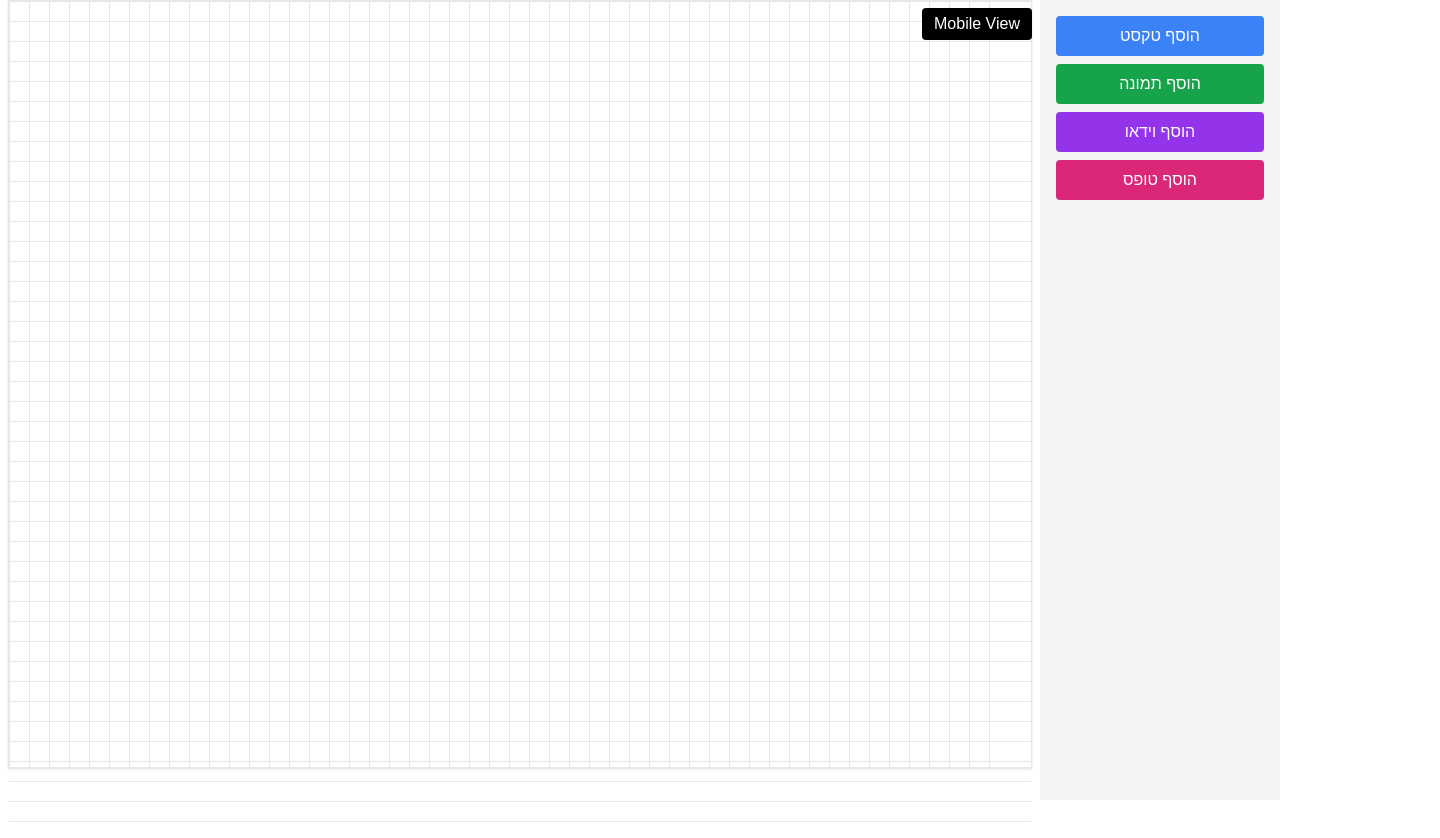
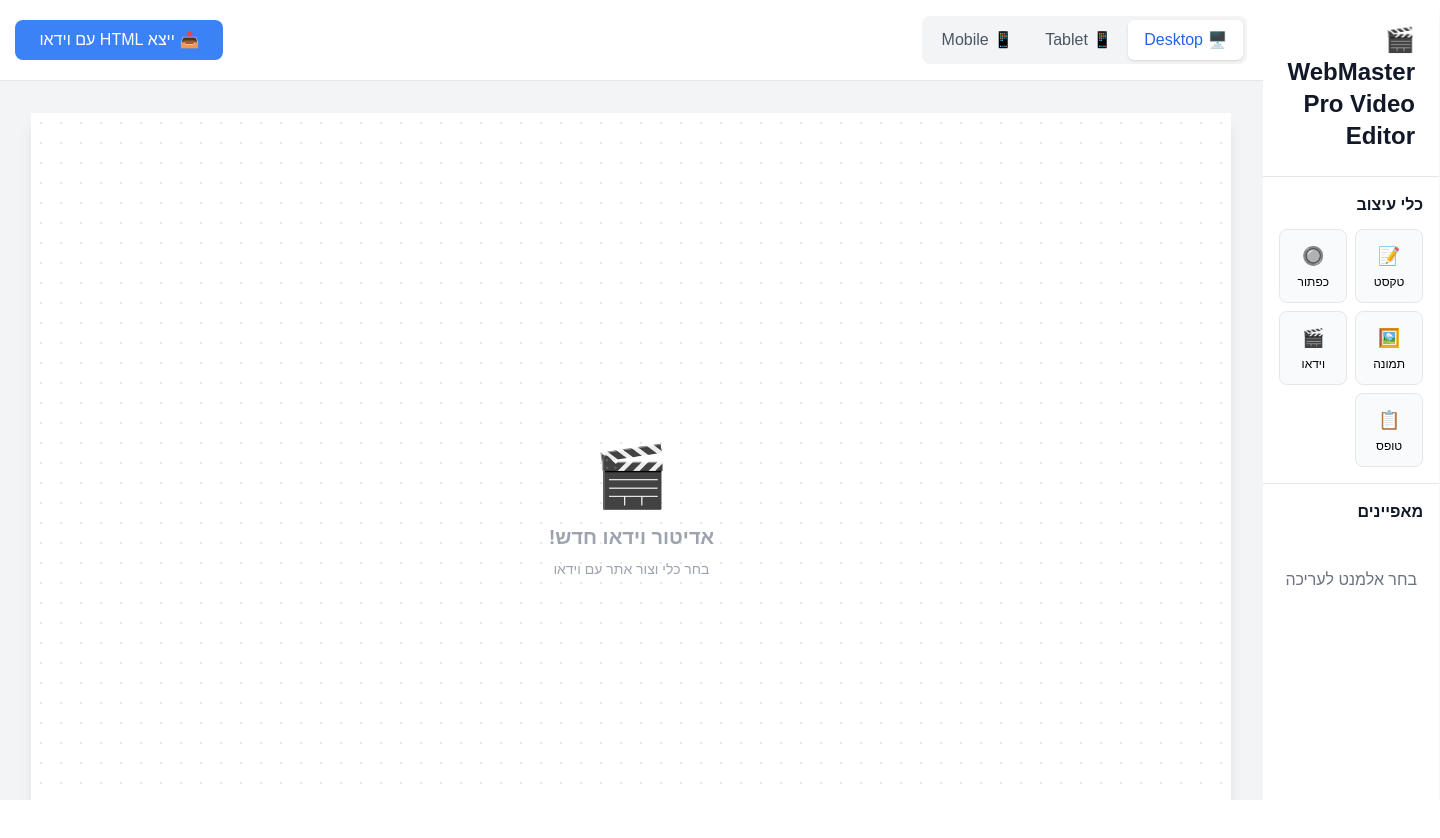
Before and after one commit to kfischi/webmaster-pro-frontend, a Next.js app: page /editor in a window 1280 px wide. Shown: the top 838 px of the page, 1440 px wide, since content can reach past the window. After the commit the page ends 800 px from the top, so only its background shows below. Built offline with nearby package versions, Linux system fonts and the light colour scheme.

Commit message:
Update page.js

```diff
--- a/app/editor/page.js
+++ b/app/editor/page.js
@@ -1,202 +1,398 @@
-import { useState, useEffect } from 'react'
-import { Rnd } from 'react-rnd'
-import { v4 as uuidv4 } from 'uuid'
+'use client';
+import React, { useState, useRef } from 'react';
 
-const GRID_SIZE = 20
+export default function VideoEditor() {
+  const [elements, setElements] = useState([]);
+  const [selectedElement, setSelectedElement] = useState(null);
+  const [viewport, setViewport] = useState('desktop');
+  const [isDragging, setIsDragging] = useState(false);
+  const [dragOffset, setDragOffset] = useState({ x: 0, y: 0 });
+  const canvasRef = useRef(null);
 
-const animationClasses = {
-  'fade-in': 'animate-fadeIn',
-  'slide-in-left': 'animate-slideInLeft',
-  'slide-in-right': 'animate-slideInRight',
-  'zoom-in': 'animate-zoomIn',
-  none: '',
+  const viewports = {
+    desktop: { width: 1200, height: 800, icon: '🖥️', label: 'Desktop' },
+    tablet: { width: 768, height: 1024, icon: '📱', label: 'Tablet' },
+    mobile: { width: 375, height: 667, icon: '📱', label: 'Mobile' }
+  };
+
+  const elementTemplates = {
+    text: {
+      type: 'text',
+      content: 'כותרת חדשה',
+      width: 200,
+      height: 40,
+      style: {
+        fontSize: '24px',
+        fontWeight: '600',
+        color: '#1f2937',
+        backgroundColor: 'transparent',
+        padding: '8px'
       }
+    },
+    button: {
+      type: 'button',
+      content: 'לחץ כאן',
+      width: 140,
+      height: 48,
+      style: {
+        fontSize: '16px',
+        fontWeight: '600',
+        color: '#ffffff',
+        backgroundColor: '#3b82f6',
+        borderRadius: '8px',
+        padding: '12px 24px'
+      }
+    },
+    image: {
+      type: 'image',
+      content: 'תמונה',
+      width: 200,
+      height: 150,
+      style: {
+        backgroundColor: '#f3f4f6',
+        border: '2px dashed #d1d5db',
+        borderRadius: '8px'
+      }
+    },
+    video: {
+      type: 'video',
+      content: '',
+      width: 400,
+      height: 225,
+      style: {
+        backgroundColor: '#1f2937',
+        borderRadius: '12px'
+      },
+      videoUrl: '',
+      controls: true
+    },
+    form: {
+      type: 'form',
+      content: 'טופס יצירת קשר',
+      width: 320,
+      height: 250,
+      style: {
+        backgroundColor: '#ffffff',
+        border: '1px solid #e5e7eb',
+        borderRadius: '12px',
+        padding: '20px'
+      }
+    }
+  };
 
-export default function Editor() {
-  const [elements, setElements] = useState([])
-  const [viewMode, setViewMode] = useState<'desktop' | 'mobile'>('desktop')
+  const getYouTubeEmbedUrl = (url) => {
+    if (!url) return '';
+    const youtubeRegex = /(?:youtube\.com\/watch\?v=|youtu\.be\/)([^&\n?#]+)/;
+    const match = url.match(youtubeRegex);
+    return match ? `https://www.youtube.com/embed/${match[1]}` : url;
+  };
 
-  const snap = (val: number) => Math.round(val / GRID_SIZE) * GRID_SIZE
+  const createElement = (templateKey) => {
+    const template = elementTemplates[templateKey];
+    const newElement = {
+      ...template,
+      id: Date.now(),
+      x: Math.random() * 300 + 100,
+      y: Math.random() * 200 + 100,
+      zIndex: elements.length + 1
+    };
+    setElements([...elements, newElement]);
+    setSelectedElement(newElement);
+  };
 
-  const addElement = (type: string) => {
-    const id = uuidv4()
-    const base = { id, x: 100, y: 100, width: 300, height: 100, type, animation: 'none' }
-    if (type === 'text') return setElements([...elements, { ...base, content: 'כותרת חדשה' }])
-    if (type === 'image') return setElements([...elements, { ...base, src: '' }])
-    if (type === 'video') return setElements([...elements, { ...base, src: '' }])
-    if (type === 'form')
-      return setElements([
-        ...elements,
-        {
-          ...base,
-          fields: [
-            { type: 'text', placeholder: 'שם' },
-            { type: 'email', placeholder: 'אימייל' },
-          ],
-          submitText: 'שלח',
-        },
-      ])
+  const updateElement = (id, updates) => {
+    setElements(prev => prev.map(el =>
+      el.id === id ? { ...el, ...updates } : el
+    ));
+    if (selectedElement && selectedElement.id === id) {
+      setSelectedElement(prev => ({ ...prev, ...updates }));
     }
+  };
 
-  const updateElement = (id: string, data: any) => {
-    setElements((prev) => prev.map((el) => (el.id === id ? { ...el, ...data } : el)))
+  const deleteElement = (id) => {
+    setElements(prev => prev.filter(el => el.id !== id));
+    if (selectedElement && selectedElement.id === id) {
+      setSelectedElement(null);
     }
+  };
 
-  const canvasStyle =
-    viewMode === 'desktop'
-      ? { width: 1024, height: 768, margin: 'auto', position: 'relative', backgroundColor: 'white' }
-      : { width: 375, height: 667, margin: 'auto', position: 'relative', backgroundColor: 'white', borderRadius: 16 }
+  const handleMouseDown = (e, element) => {
+    e.preventDefault();
+    const rect = canvasRef.current.getBoundingClientRect();
+    setSelectedElement(element);
+    setIsDragging(true);
+    setDragOffset({
+      x: e.clientX - rect.left - element.x,
+      y: e.clientY - rect.top - element.y
+    });
+  };
+
+  const handleMouseMove = (e) => {
+    if (!isDragging || !selectedElement) return;
+    const rect = canvasRef.current.getBoundingClientRect();
+    const newX = e.clientX - rect.left - dragOffset.x;
+    const newY = e.clientY - rect.top - dragOffset.y;
+    updateElement(selectedElement.id, {
+      x: Math.max(0, newX),
+      y: Math.max(0, newY)
+    });
+  };
+
+  const handleMouseUp = () => {
+    setIsDragging(false);
+  };
+
+  const exportHTML = () => {
+    const html = `<!DOCTYPE html>
+<html lang="he" dir="rtl">
+<head>
+    <meta charset="UTF-8">
+    <meta name="viewport" content="width=device-width, initial-scale=1.0">
+    <title>אתר עם וידאו - WebMaster Pro</title>
+    <style>
+        body { font-family: Arial, sans-serif; margin: 0; padding: 20px; }
+        .container { position: relative; width: ${viewports[viewport].width}px; margin: 0 auto; min-height: 600px; background: white; }
+        .element { position: absolute; }
+    </style>
+</head>
+<body>
+    <div class="container">
+        ${elements.map(el => {
+          if (el.type === 'video' && el.videoUrl) {
+            const embedUrl = getYouTubeEmbedUrl(el.videoUrl);
+            return `<iframe src="${embedUrl}" style="
+              left: ${el.x}px; top: ${el.y}px; width: ${el.width}px; height: ${el.height}px;
+              position: absolute; border: none; border-radius: ${el.style.borderRadius};
+            " allowfullscreen></iframe>`;
+          }
+          return `<div class="element" style="
+            left: ${el.x}px; top: ${el.y}px; width: ${el.width}px; height: ${el.height}px;
+            ${Object.entries(el.style).map(([k,v]) => `${k.replace(/([A-Z])/g, '-$1').toLowerCase()}: ${v}`).join('; ')};
+            position: absolute; display: flex; align-items: center; justify-content: center;
+          ">${el.content}</div>`;
+        }).join('')}
+    </div>
+</body>
+</html>`;
+
+    const blob = new Blob([html], { type: 'text/html' });
+    const url = URL.createObjectURL(blob);
+    const a = document.createElement('a');
+    a.href = url;
+    a.download = 'website-with-video.html';
+    a.click();
+  };
 
   return (
-    <div className="flex h-screen">
-      <aside className="w-60 bg-gray-100 p-4 space-y-2">
-        <button className="w-full bg-blue-500 text-white p-2 rounded" onClick={() => addElement('text')}>
-          הוסף טקסט
+    <div className="h-screen bg-gray-50 flex">
+      <div className="w-80 bg-white shadow-lg flex flex-col">
+        <div className="p-6 border-b">
+          <h1 className="text-2xl font-bold text-gray-900 flex items-center gap-2">
+            🎬 WebMaster Pro Video Editor
+          </h1>
+        </div>
+
+        <div className="p-4 border-b">
+          <h3 className="font-semibold text-gray-900 mb-3">כלי עיצוב</h3>
+          <div className="grid grid-cols-2 gap-2">
+            {Object.entries(elementTemplates).map(([key, template]) => {
+              const icons = { text: '📝', button: '🔘', image: '🖼️', video: '🎬', form: '📋' };
+              const labels = { text: 'טקסט', button: 'כפתור', image: 'תמונה', video: 'וידאו', form: 'טופס' };
+
+              return (
+                <button
+                  key={key}
+                  onClick={() => createElement(key)}
+                  className="p-3 bg-gray-50 hover:bg-blue-50 border border-gray-200 rounded-lg transition-colors flex flex-col items-center gap-1"
+                >
+                  <span className="text-lg">{icons[key]}</span>
+                  <span className="text-xs font-medium">{labels[key]}</span>
                 </button>
-        <button className="w-full bg-green-600 text-white p-2 rounded" onClick={() => addElement('image')}>
-          הוסף תמונה
+              );
+            })}
+          </div>
+        </div>
+
+        <div className="flex-1 p-4 overflow-y-auto">
+          <h3 className="font-semibold text-gray-900 mb-3">מאפיינים</h3>
+
+          {selectedElement ? (
+            <div className="space-y-4">
+              {selectedElement.type !== 'image' && selectedElement.type !== 'video' && (
+                <div>
+                  <label className="block text-sm font-medium text-gray-700 mb-2">תוכן</label>
+                  <input
+                    type="text"
+                    value={selectedElement.content}
+                    onChange={(e) => updateElement(selectedElement.id, { content: e.target.value })}
+                    className="w-full px-3 py-2 border rounded-md"
+                  />
+                </div>
+              )}
+
+              {selectedElement.type === 'video' && (
+                <div>
+                  <label className="block text-sm font-medium text-gray-700 mb-2">🎬 URL וידאו</label>
+                  <input
+                    type="url"
+                    value={selectedElement.videoUrl || ''}
+                    onChange={(e) => updateElement(selectedElement.id, { videoUrl: e.target.value })}
+                    placeholder="https://www.youtube.com/watch?v=..."
+                    className="w-full px-3 py-2 border rounded-md text-sm"
+                  />
+                  <p className="text-xs text-gray-500 mt-1">
+                    🎥 תומך ב-YouTube, Vimeo או קבצי וידאו ישירים
+                  </p>
+                </div>
+              )}
+
+              <div>
+                <label className="block text-sm font-medium text-gray-700 mb-2">צבע רקע</label>
+                <input
+                  type="color"
+                  value={selectedElement.style.backgroundColor || '#ffffff'}
+                  onChange={(e) => updateElement(selectedElement.id, {
+                    style: { ...selectedElement.style, backgroundColor: e.target.value }
+                  })}
+                  className="w-full h-10 border rounded"
+                />
+              </div>
+
+              {selectedElement.type !== 'image' && selectedElement.type !== 'video' && (
+                <div>
+                  <label className="block text-sm font-medium text-gray-700 mb-2">צבע טקסט</label>
+                  <input
+                    type="color"
+                    value={selectedElement.style.color || '#000000'}
+                    onChange={(e) => updateElement(selectedElement.id, {
+                      style: { ...selectedElement.style, color: e.target.value }
+                    })}
+                    className="w-full h-10 border rounded"
+                  />
+                </div>
+              )}
+
+              <button
+                onClick={() => deleteElement(selectedElement.id)}
+                className="w-full py-2 bg-red-500 hover:bg-red-600 text-white rounded-md transition-colors"
+              >
+                🗑️ מחק אלמנט
               </button>
-        <button className="w-full bg-purple-600 text-white p-2 rounded" onClick={() => addElement('video')}>
-          הוסף וידאו
+            </div>
+          ) : (
+            <p className="text-gray-500 text-center py-8">בחר אלמנט לעריכה</p>
+          )}
+        </div>
+      </div>
+
+      <div className="flex-1 flex flex-col">
+        <div className="bg-white border-b p-4 flex items-center justify-between">
+          <div className="flex bg-gray-100 rounded-lg p-1">
+            {Object.entries(viewports).map(([key, config]) => (
+              <button
+                key={key}
+                onClick={() => setViewport(key)}
+                className={`px-4 py-2 rounded-md transition-colors ${
+                  viewport === key ? 'bg-white shadow text-blue-600' : 'text-gray-600'
+                }`}
+              >
+                {config.icon} {config.label}
               </button>
-        <button className="w-full bg-pink-600 text-white p-2 rounded" onClick={() => addElement('form')}>
-          הוסף טופס
-        </button>
-      </aside>
+            ))}
+          </div>
 
-      <main className="flex-1 relative">
-        <div className="absolute top-2 right-2 z-10">
           <button
-            className="bg-black text-white px-3 py-1 rounded"
-            onClick={() => setViewMode(viewMode === 'desktop' ? 'mobile' : 'desktop')}
+            onClick={exportHTML}
+            className="px-6 py-2 bg-blue-500 hover:bg-blue-600 text-white rounded-lg transition-colors"
           >
-            {viewMode === 'desktop' ? 'Mobile' : 'Desktop'} View
+            📤 ייצא HTML עם וידאו
           </button>
         </div>
 
-        <div className="border m-4 shadow relative" style={canvasStyle}>
-          {/* Grid Overlay */}
-          {[...Array(50)].map((_, i) => (
+        <div className="flex-1 overflow-auto bg-gray-100 p-8">
           <div
-              key={i}
-              className="absolute top-0 bottom-0 w-px bg-gray-200"
-              style={{ left: i * GRID_SIZE }}
-            ></div>
-          ))}
-          {[...Array(50)].map((_, i) => (
+            ref={canvasRef}
+            className="mx-auto bg-white shadow-lg relative"
+            style={{
+              width: viewports[viewport].width,
+              height: Math.max(viewports[viewport].height, 600),
+              backgroundImage: 'radial-gradient(circle, #e5e7eb 1px, transparent 1px)',
+              backgroundSize: '20px 20px'
+            }}
+            onMouseMove={handleMouseMove}
+            onMouseUp={handleMouseUp}
+            onMouseLeave={handleMouseUp}
+          >
+            {elements.length === 0 && (
+              <div className="absolute inset-0 flex items-center justify-center text-gray-400">
+                <div className="text-center">
+                  <div className="text-6xl mb-4">🎬</div>
+                  <h3 className="text-xl font-bold mb-2">אדיטור וידאו חדש!</h3>
+                  <p className="text-sm">בחר כלי וצור אתר עם וידאו</p>
+                </div>
+              </div>
+            )}
+
+            {elements.map((element) => (
               <div
-              key={i}
-              className="absolute left-0 right-0 h-px bg-gray-200"
-              style={{ top: i * GRID_SIZE }}
-            ></div>
-          ))}
-
-          {elements.map((el) => (
-            <Rnd
-              key={el.id}
-              size={{ width: el.width, height: el.height }}
-              position={{ x: el.x, y: el.y }}
-              onDragStop={(_, d) => updateElement(el.id, { x: snap(d.x), y: snap(d.y) })}
-              onResizeStop={(_, __, ref, ___, pos) =>
-                updateElement(el.id, {
-                  width: snap(parseInt(ref.style.width)),
-                  height: snap(parseInt(ref.style.height)),
-                  x: snap(pos.x),
-                  y: snap(pos.y),
-                })
-              }
-              bounds="parent"
-              dragGrid={[GRID_SIZE, GRID_SIZE]}
-              resizeGrid={[GRID_SIZE, GRID_SIZE]}
+                key={element.id}
+                className={`absolute cursor-move select-none ${
+                  selectedElement && selectedElement.id === element.id ? 'ring-2 ring-blue-500' : ''
+                }`}
+                style={{
+                  left: element.x,
+                  top: element.y,
+                  width: element.width,
+                  height: element.height,
+                  ...element.style,
+                  display: 'flex',
+                  alignItems: 'center',
+                  justifyContent: 'center'
+                }}
+                onMouseDown={(e) => handleMouseDown(e, element)}
               >
-              <Element el={el} update={updateElement} />
-            </Rnd>
+                {element.type === 'video' ? (
+                  <div className="w-full h-full rounded overflow-hidden">
+                    {element.videoUrl ? (
+                      getYouTubeEmbedUrl(element.videoUrl).includes('youtube.com') ? (
+                        <iframe
+                          src={getYouTubeEmbedUrl(element.videoUrl)}
+                          className="w-full h-full"
+                          frameBorder="0"
+                          allowFullScreen
+                        />
+                      ) : (
+                        <video
+                          src={element.videoUrl}
+                          className="w-full h-full object-cover"
+                          controls={element.controls}
+                        />
+                      )
+                    ) : (
+                      <div className="w-full h-full flex items-center justify-center bg-gray-800 text-white rounded">
+                        <div className="text-center">
+                          <div className="text-3xl mb-2">🎬</div>
+                          <p className="text-sm">הוסף URL וידאו</p>
+                          <p className="text-xs mt-1">YouTube או וידאו ישיר</p>
+                        </div>
+                      </div>
+                    )}
+                  </div>
+                ) : element.type === 'form' ? (
+                  <div className="w-full h-full p-4">
+                    <h3 className="font-semibold mb-3">{element.content}</h3>
+                    <input type="text" placeholder="שם" className="w-full p-2 border rounded mb-2 text-sm" />
+                    <input type="email" placeholder="אימייל" className="w-full p-2 border rounded mb-2 text-sm" />
+                    <button className="w-full p-2 bg-blue-500 text-white rounded text-sm">שלח</button>
+                  </div>
+                ) : (
+                  element.content
+                )}
+              </div>
             ))}
           </div>
-      </main>
         </div>
-  )
+      </div>
+    </div>
+  );
 }
-
-function Element({ el, update }) {
-  const [mounted, setMounted] = useState(false)
-  useEffect(() => setMounted(true), [])
-  const anim = mounted ? animationClasses[el.animation || 'none'] : ''
-
-  if (el.type === 'text') {
-    return (
-      <textarea
-        className={`w-full h-full p-2 text-lg border resize-none focus:outline-none ${anim}`}
-        value={el.content}
-        onChange={(e) => update(el.id, { content: e.target.value })}
-      />
-    )
-  }
-
-  if (el.type === 'image') {
-    return el.src ? (
-      <img src={el.src} className={`w-full h-full object-cover ${anim}`} alt="img" />
-    ) : (
-      <input
-        type="file"
-        accept="image/*"
-        onChange={(e) => {
-          const file = e.target.files[0]
-          if (!file) return
-          const reader = new FileReader()
-          reader.onloadend = () => update(el.id, { src: reader.result })
-          reader.readAsDataURL(file)
-        }}
-      />
-    )
-  }
-
-  if (el.type === 'video') {
-    return el.src ? (
-      <video controls className={`w-full h-full ${anim}`} src={el.src} />
-    ) : (
-      <input
-        type="file"
-        accept="video/*"
-        onChange={(e) => {
-          const file = e.target.files[0]
-          if (!file) return
-          const reader = new FileReader()
-          reader.onloadend = () => update(el.id, { src: reader.result })
-          reader.readAsDataURL(file)
-        }}
-      />
-    )
-  }
-
-  if (el.type === 'form') {
-    return (
-      <form
-        className={`p-2 border rounded space-y-2 bg-white ${anim}`}
-        onSubmit={(e) => {
-          e.preventDefault()
-          alert('נשלח!')
-        }}
-      >
-        {el.fields?.map((field, idx) => (
-          <input
-            key={idx}
-            type={field.type}
-            placeholder={field.placeholder}
-            className="w-full border p-2 rounded"
-            onChange={(e) => {
-              const fields = [...el.fields]
-              fields[idx].value = e.target.value
-              update(el.id, { fields })
-            }}
-          />
-        ))}
-        <button type="submit" className="bg-blue-600 text-white py-2 px-4 rounded">
-          {el.submitText || 'שלח'}
-        </button>
-      </form>
-    )
-  }
-
-  return null
-}
```
Lines whose indentation alone changed are shown as unchanged.
